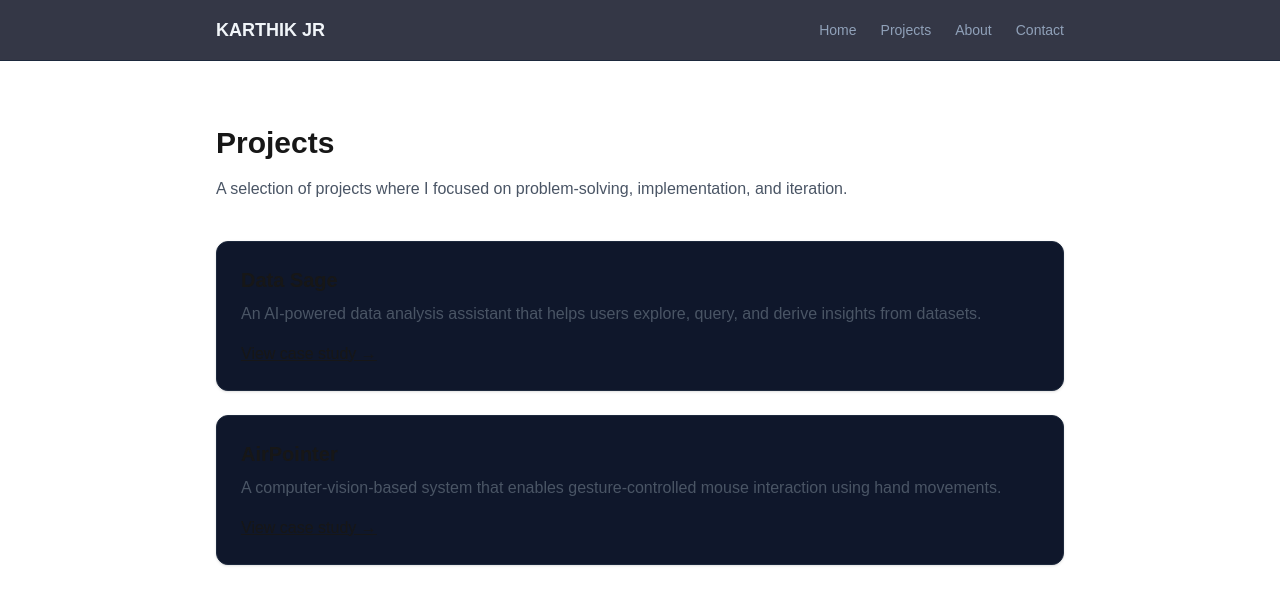
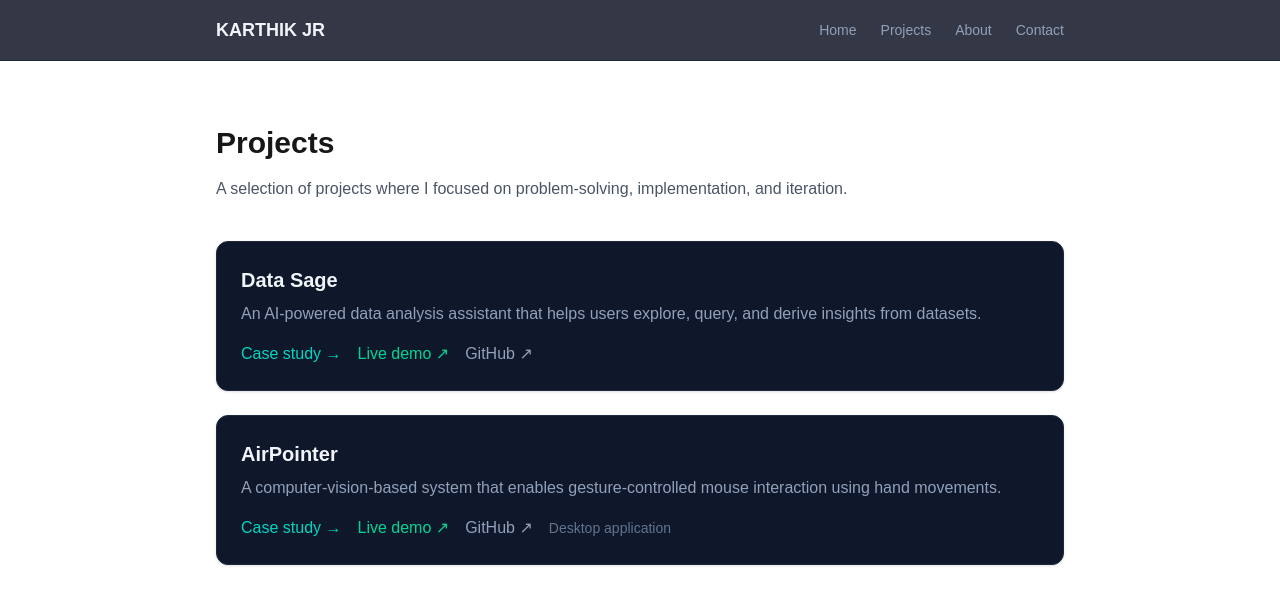
Before and after one commit to Karthikgowdajr/portfolio, a Next.js app: page /projects in a window 1280 px wide. Shown: the top 604 px of the page. Built offline with nearby package versions, Linux system fonts and the light colour scheme.

Commit message:
projects links and repo links added

```diff
--- a/app/projects/airpointer/page.tsx
+++ b/app/projects/airpointer/page.tsx
@@ -14,6 +14,8 @@ export default function AirPointerCaseStudy() {
           A computer-vision-based system that enables gesture-controlled
           mouse interaction using hand movements.
         </p>
+
+
 
         {/* Problem */}
         <section className="mt-10">
--- a/app/projects/data-sage/page.tsx
+++ b/app/projects/data-sage/page.tsx
@@ -14,6 +14,8 @@ export default function DataSageCaseStudy() {
           An AI-powered data analysis assistant that helps users explore,
           query, and derive insights from datasets.
         </p>
+
+
 
         {/* Problem */}
         <section className="mt-10">
--- a/app/projects/page.tsx
+++ b/app/projects/page.tsx
@@ -14,44 +14,82 @@ export default function ProjectsPage() {
 
 
         {/* Data Sage */}
-        <div className="relative rounded-xl bg-slate-900 border border-slate-800 p-6
+    <div className="relative rounded-xl bg-slate-900 border border-slate-800 p-6
                 shadow-sm hover:shadow-lg transition-all
-                hover:-translate-y-1
-                hover:border-teal-400/40">
+                hover:-translate-y-1 hover:border-teal-400/40">
+  <h2 className="text-xl font-semibold text-slate-100">Data Sage</h2>
 
-  <h2 className="text-xl font-semibold">Data Sage</h2>
-  <p className="mt-2 text-gray-600">
+  <p className="mt-2 text-slate-400">
     An AI-powered data analysis assistant that helps users explore,
     query, and derive insights from datasets.
   </p>
 
-  <a
-    href="/projects/data-sage"
-    className="inline-block mt-4 underline"
+  <div className="mt-4 flex items-center gap-4">
+    <a
+      href="/projects/data-sage"
+      className="text-teal-400 hover:text-teal-300 transition-colors"
+    >
+      Case study →
+    </a>
+      <a
+    href="https://data-sage.streamlit.app/"
+    target="_blank"
+    rel="noopener noreferrer"
+    className="text-emerald-400 hover:text-emerald-300 transition-colors"
   >
-    View case study →
+    Live demo ↗
   </a>
+    <a
+      href="https://github.com/Karthikgowdajr/Data_sage"
+      target="_blank"
+      rel="noopener noreferrer"
+      className="text-slate-400 hover:text-slate-200 transition-colors"
+    >
+      GitHub ↗
+    </a>
+  </div>
 </div>
 
 
         {/* AirPointer */}
       <div className="relative rounded-xl bg-slate-900 border border-slate-800 p-6
                 shadow-sm hover:shadow-lg transition-all
-                hover:-translate-y-1
-                hover:border-teal-400/40">
+                hover:-translate-y-1 hover:border-teal-400/40">
+  <h2 className="text-xl font-semibold text-slate-100">AirPointer</h2>
 
-  <h2 className="text-xl font-semibold">AirPointer</h2>
-  <p className="mt-2 text-gray-600">
+  <p className="mt-2 text-slate-400">
     A computer-vision-based system that enables gesture-controlled
     mouse interaction using hand movements.
   </p>
 
-  <a
-    href="/projects/airpointer"
-    className="inline-block mt-4 underline"
+  <div className="mt-4 flex items-center gap-4">
+    <a
+      href="/projects/airpointer"
+      className="text-teal-400 hover:text-teal-300 transition-colors"
+    >
+      Case study →
+    </a>
+      <a
+    href="https://your-live-url-here"
+    target="_blank"
+    rel="noopener noreferrer"
+    className="text-emerald-400 hover:text-emerald-300 transition-colors"
   >
-    View case study →
+    Live demo ↗
   </a>
+    <a
+      href="https://github.com/Karthikgowdajr/air-pointer"
+      target="_blank"
+      rel="noopener noreferrer"
+      className="text-slate-400 hover:text-slate-200 transition-colors"
+    >
+      GitHub ↗
+    </a>
+     <span className="text-slate-500 text-sm">
+    Desktop application
+  </span>
+  </div>
+
 </div>
 
 
```
